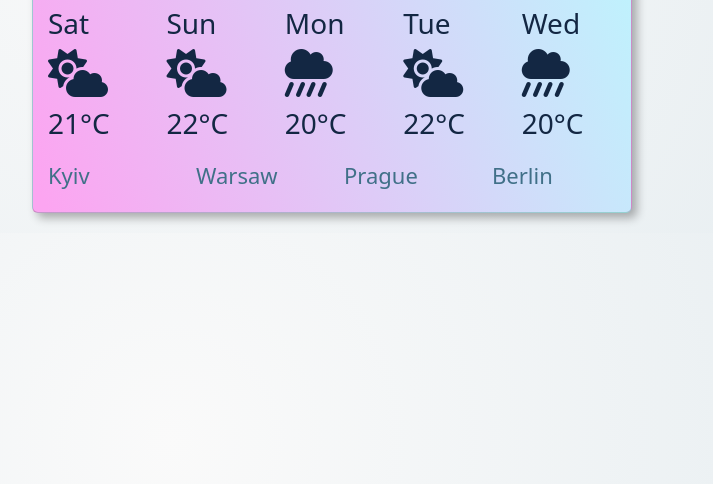
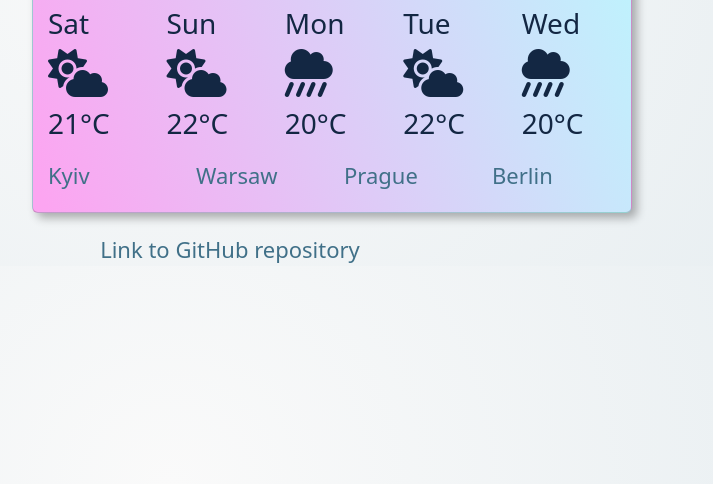
Before and after one commit to prokopechkok/Plus_Weather_App, a plain HTML site: page index.html in a window 1280 px wide. Shown: the part 316-800 px from the top of the page, without its empty margins (70-783 px from the left). Drawn offline with nearby package versions, Linux system fonts and the light colour scheme; a web font is replaced by a local one.

Commit message:
Added linl to GitHub and its css

```diff
--- a/index.html
+++ b/index.html
@@ -142,5 +142,12 @@
         <script src="src/index.js"></script>
       </div>
     </div>
+    <div>
+      <a
+        id="git-hub-repo"
+        href="https://github.com/prokopechkok/Plus_Weather_App"
+        >Link to GitHub repository</a
+      >
+    </div>
   </body>
 </html>
--- a/src/styles.css
+++ b/src/styles.css
@@ -85,3 +85,14 @@ button.btn-primary:hover {
 .cities-footer:hover {
   color: #132743;
 }
+#git-hub-repo {
+  text-align: center;
+  text-decoration: none;
+  font-size: 22px;
+  color: #407088;
+  max-width: 600px;
+  display: block;
+  position: relative;
+  align-items: center;
+  justify-content: center;
+}
```
Also changed, not shown: images/GitHub-Mark-32px.png (added).
